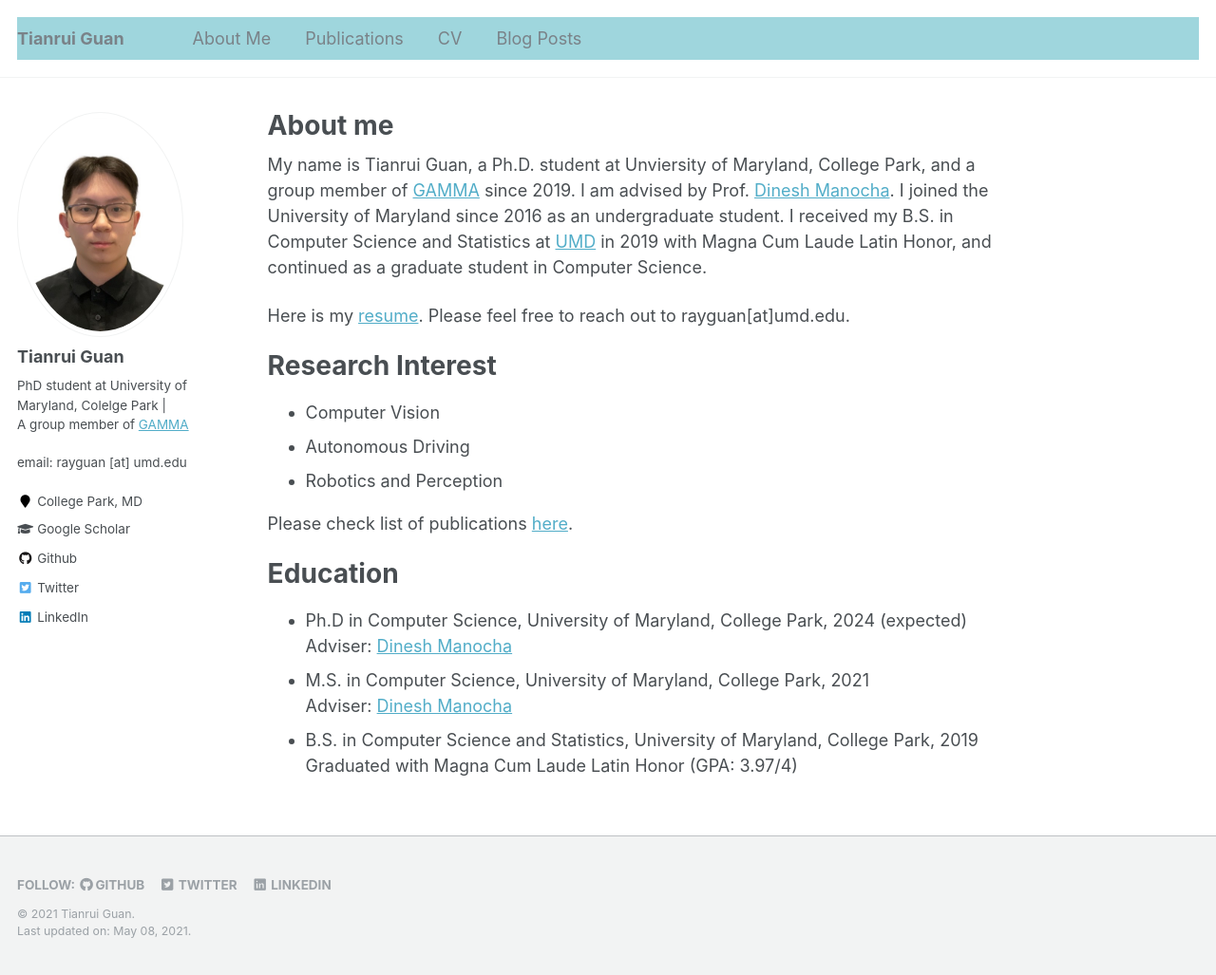
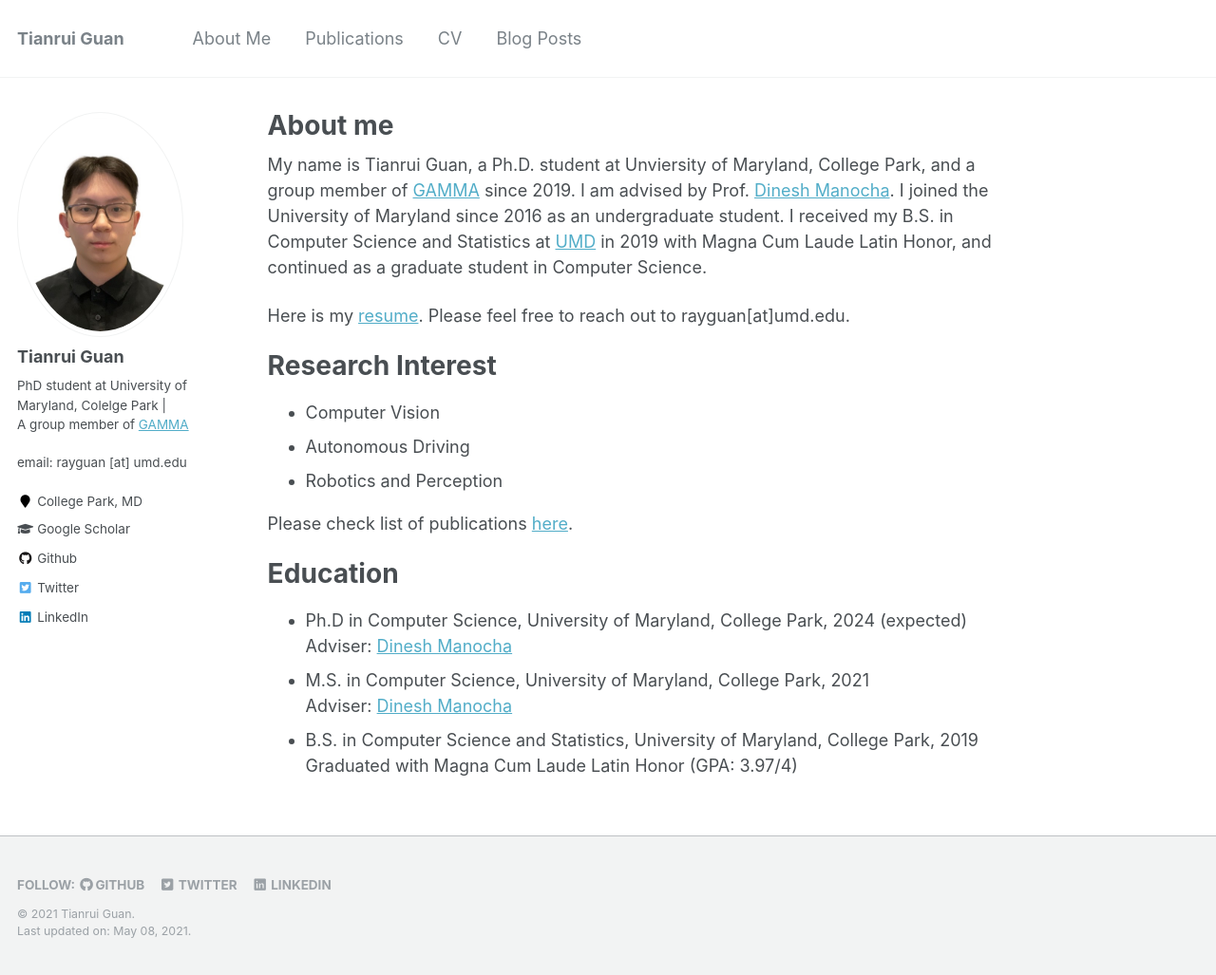
Before and after one commit to rayguan97/rayguan97.github.io, a Jekyll site: the page built from _pages/about.md, in a window 1280 px wide and 1027 px high. Shown: the whole window at 95% size. Built offline with Jekyll 4.4.1, drawn with Linux system fonts in a browser that asks for light colours.

Commit message:
color test

```diff
--- a/_sass/_masthead.scss
+++ b/_sass/_masthead.scss
@@ -9,7 +9,7 @@
           animation: intro 0.3s both;
   -webkit-animation-delay: 0.15s;
           animation-delay: 0.15s;
-  z-index: 20;
+  z-index: 9;
 
   &__inner-wrap {
     @include container;
@@ -22,7 +22,7 @@
     }
 
     nav {
-      z-index: 50;
+      z-index: 10;
     }
 
     a {
--- a/_sass/_navigation.scss
+++ b/_sass/_navigation.scss
@@ -175,7 +175,7 @@
 .greedy-nav {
   position: relative;
   min-width: 250px;
-  background: $nav-color;
+  background: $background-color;
 
   a {
     display: block;
```
